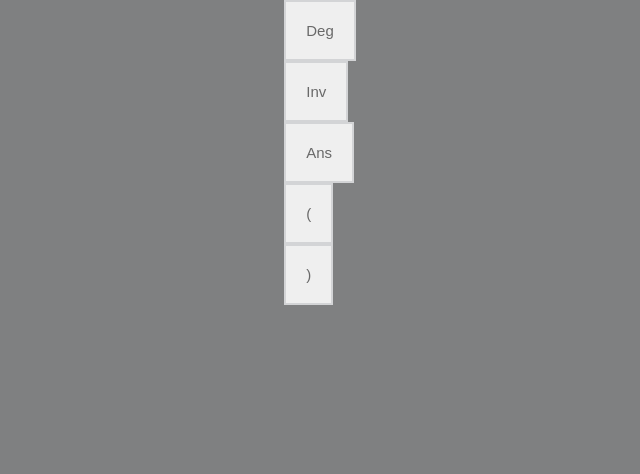
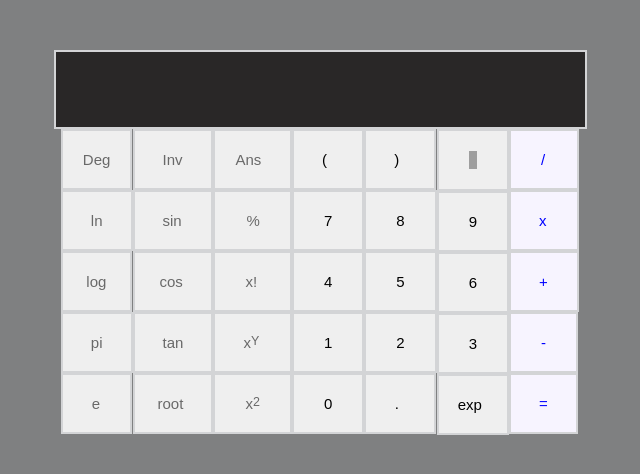
Before and after one commit to Vipinmeena-web/schedule, a plain HTML site: page day--4/index.html in a window 1280 px wide. Shown: the whole page, without its empty margins (320-960 px from the left). Drawn offline with Linux system fonts and the light colour scheme; grey boxes are pictures that could not be loaded.

Commit message:
Add files via upload

```diff
--- a/day--4/index.html
+++ b/day--4/index.html
@@ -1,22 +1,81 @@
 <!DOCTYPE html>
 <html lang="en">
   <head>
-    <meta charset="UTF-8">
-    <meta name="viewport" content="width=device-width, initial-scale=1.0">
-    <title>Document</title>
-    <link rel="stylesheet" href="style.css">
+    <meta charset="UTF-8" />
+    <meta name="viewport" content="width=device-width, initial-scale=1.0" />
+    <title>calculaterg</title>
+    <link rel="stylesheet" href="style.css" />
   </head>
   <body>
     <div class="full">
       <div class="input">
-
+        <input type="text" />
       </div>
+      <div class="overall">
         <div class="button1">
           <button>Deg</button>
-            <button>Inv</button>
-            <button>Ans</button>
-            <button>(</button>
-            <button>)</button>
+          <button style="padding-left: 28px; padding-right: 28px">ln</button>
+          <button style="padding-left: 23.5px; padding-right: 24px">log</button>
+          <button style="padding-left: 28px; padding-right: 28px">pi</button>
+          <button style="padding-left: 29px; padding-right: 30px">e</button>
+          <!--
+
+
+
+             <button></button> -->
+        </div>
+        <div class="button2">
+          <!-- <button>ln</button> -->
+          <button style="padding-left: 28px; padding-right: 28.9px">Inv</button>
+          <button style="padding-left: 28px; padding-right: 29.8px">sin</button>
+          <button style="padding-left: 25px; padding-right: 28.5px">cos</button>
+          <button>tan</button>
+          <button style="padding-left: 23px; padding-right: 28px">root</button>
+        </div>
+        <div class="button3">
+          <button style="padding-left: 20px; padding-right: 28.5px">Ans</button>
+          <button style="padding-left: 31px">%</button>
+          <button style="padding-left: 30px; padding-right: 32.7px">x!</button>
+          <button style="padding-left: 28px; padding-right: 30.6px">
+            x <sup>Y</sup>
+          </button>
+          <button>x <sup>2</sup></button>
+        </div>
+        <div class="button4">
+          <button style="padding-left: 28px; padding-right: 35.3px">(</button>
+          <button>7</button>
+          <button>4</button>
+          <button>1</button>
+          <button>0</button>
+        </div>
+        <div class="button5">
+          <button style="padding-left: 28px; padding-right: 35px">)</button>
+          <button>8</button>
+          <button>5</button>
+          <button>2</button>
+          <button style="padding-left: 28.5px; padding-right: 35.4px">.</button>
+        </div>
+        <div class="button6">
+          <button>
+            <img
+              width="8.4"
+              height="18"
+              src="https://img.icons8.com/wired/64/clear-symbol.png"
+              alt="clear-symbol"
+            />
+          </button>
+          <button>9</button>
+          <button>6</button>
+          <button>3</button>
+          <button style="padding-left: 19px; padding-right: 25px">exp</button>
+        </div>
+        <div class="button7">
+          <button style="padding-left: 30px; padding-right: 32px">/</button>
+          <button style="padding-left: 28px; padding-right: 30.2px">x</button>
+          <button style="padding-left: 28px; padding-right: 29px">+</button>
+          <button>-</button>
+          <button style="padding-left: 28px; padding-right: 28px">=</button>
+        </div>
       </div>
     </div>
   </body>
```
Lines whose indentation alone changed are shown as unchanged.
